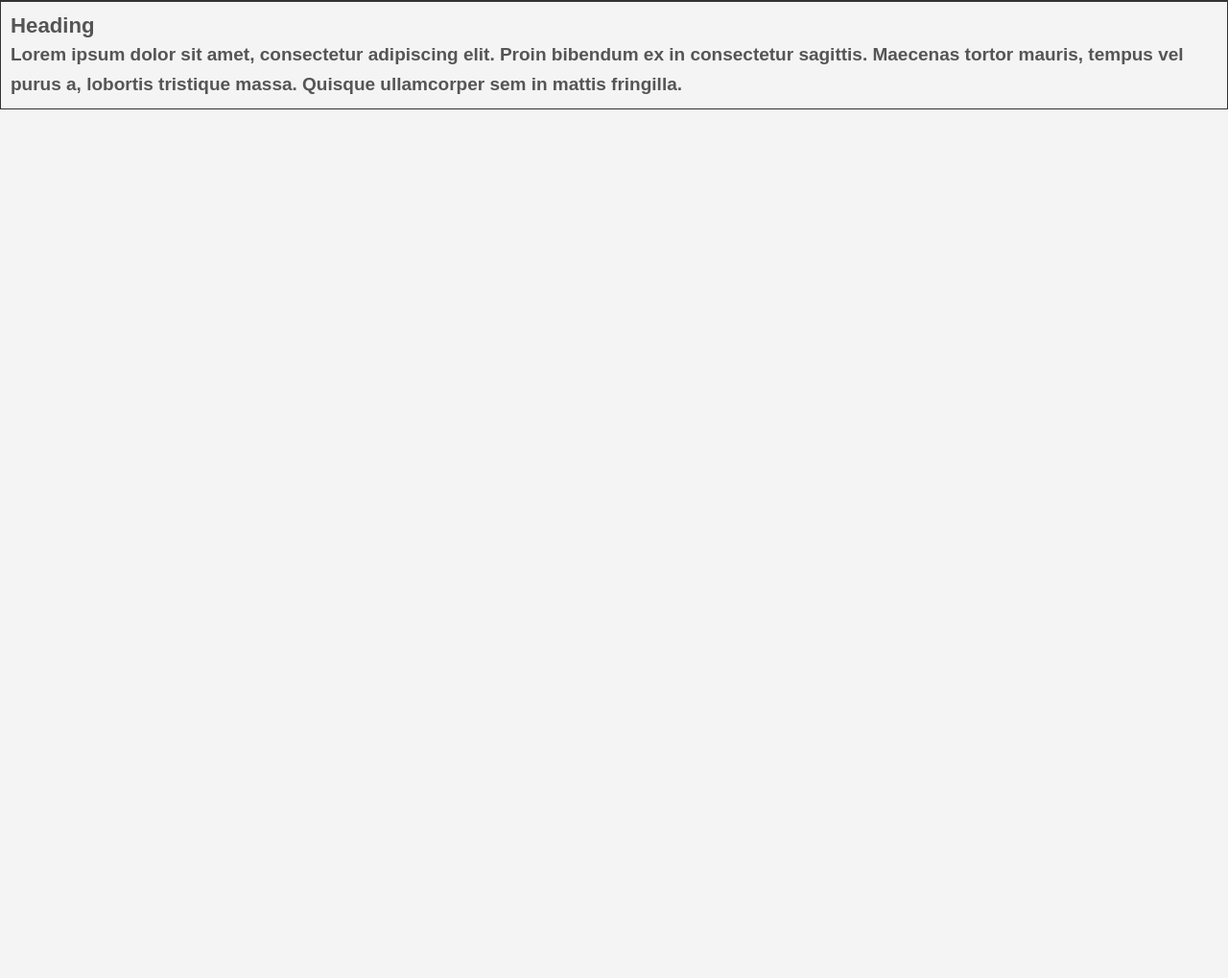
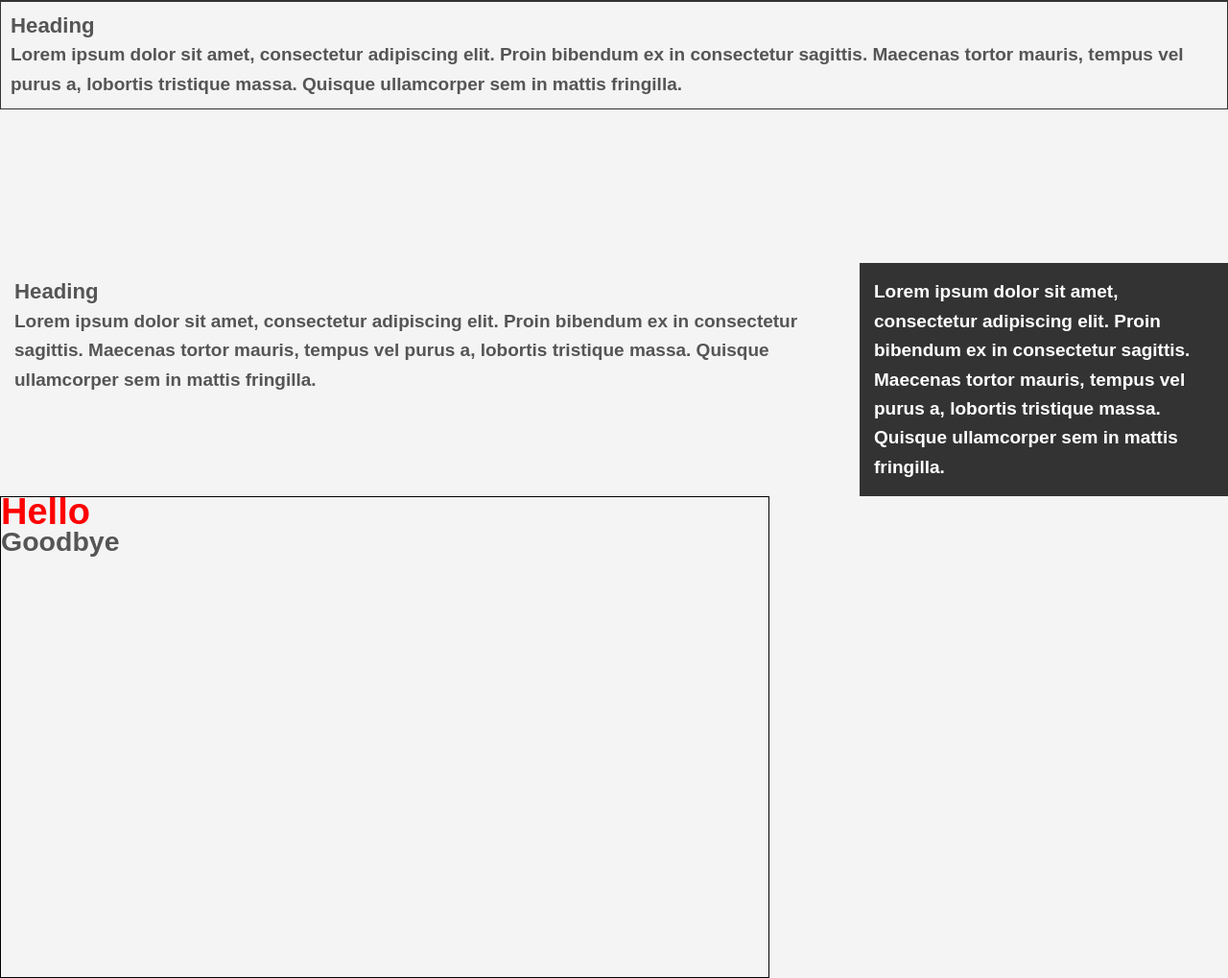
Before and after one commit to dhembree1/CSSBorders, a plain HTML site: page index.html in a window 1280 px wide. Shown: the part 1309-2328 px from the top of the page at 96% size. Before the commit the page ends 1583 px from the top, so only its background shows below. Drawn offline with Linux system fonts and the light colour scheme.

Commit message:
Update index.html

```diff
--- a/index.html
+++ b/index.html
@@ -74,7 +74,24 @@
 		<p>Lorem ipsum dolor sit amet, consectetur adipiscing elit. Proin bibendum ex in consectetur sagittis. Maecenas tortor mauris, tempus vel purus a, lobortis tristique massa. Quisque ullamcorper sem in mattis fringilla.
 		</p>
 </div>
-<div style="margin-top:500px;"></div>
-	<div class="clr"></div>
+<div style="margin-top:500px;">
+<div class="clr">
+<div id="main-block">
+	<h3>Heading</h3>
+	<p>Lorem ipsum dolor sit amet, consectetur adipiscing elit. Proin bibendum ex in consectetur sagittis. Maecenas tortor mauris, tempus vel purus a, lobortis tristique massa. Quisque ullamcorper sem in mattis fringilla.
+	</p>
+</div>
+</div>
+</div>
+<div id="sidebar">
+	<p>Lorem ipsum dolor sit amet, consectetur adipiscing elit. Proin bibendum ex in consectetur sagittis. Maecenas tortor mauris, tempus vel purus a, lobortis tristique massa. Quisque ullamcorper sem in mattis fringilla.
+	</p>
+</div>
+	<div class="clr">
+	<div class="p-box">
+	<h1>Hello</h1>
+	<h2>Goodbye</h2>
+</div>
+</div>
 </body>
 </html>
```
